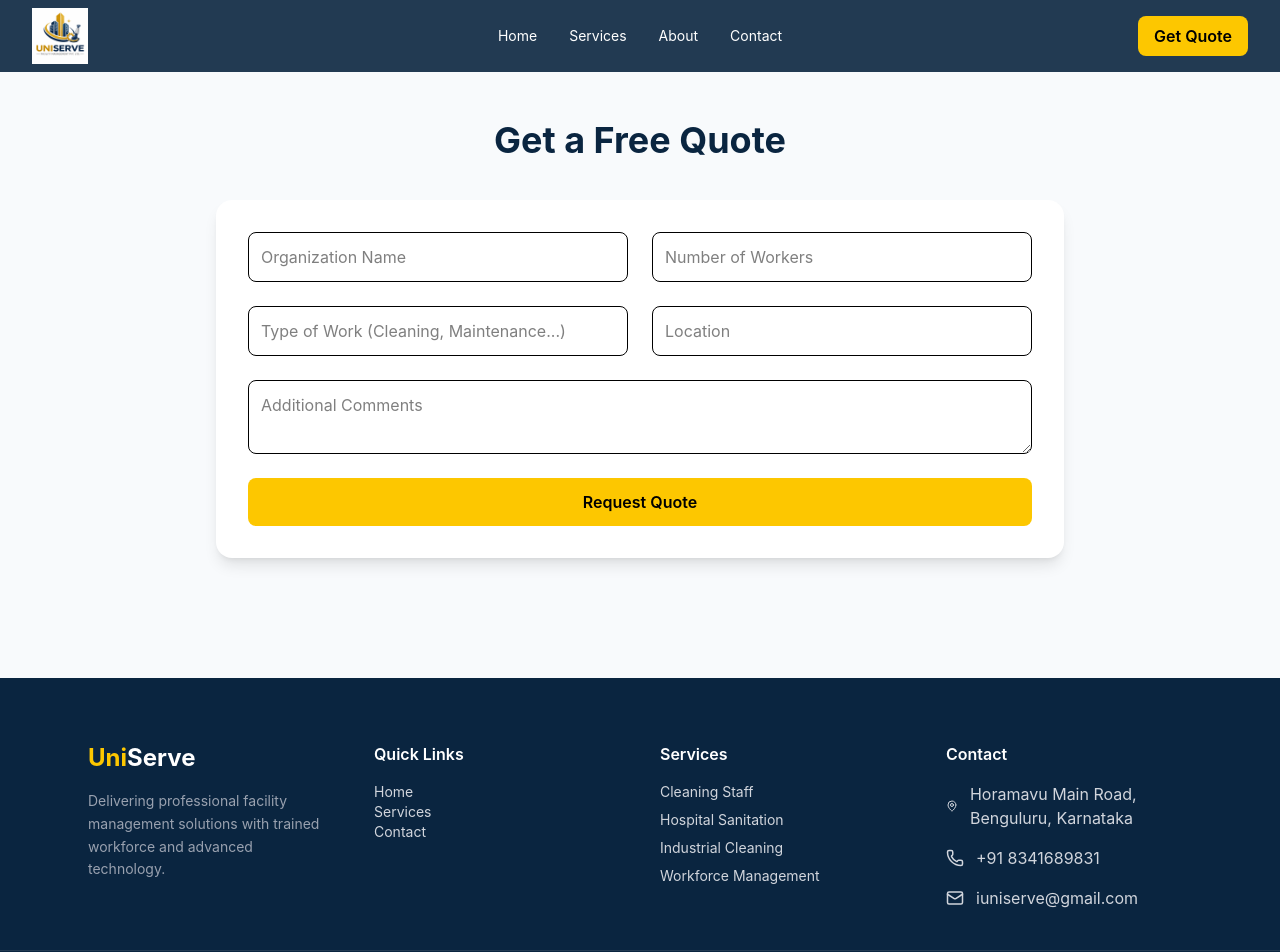
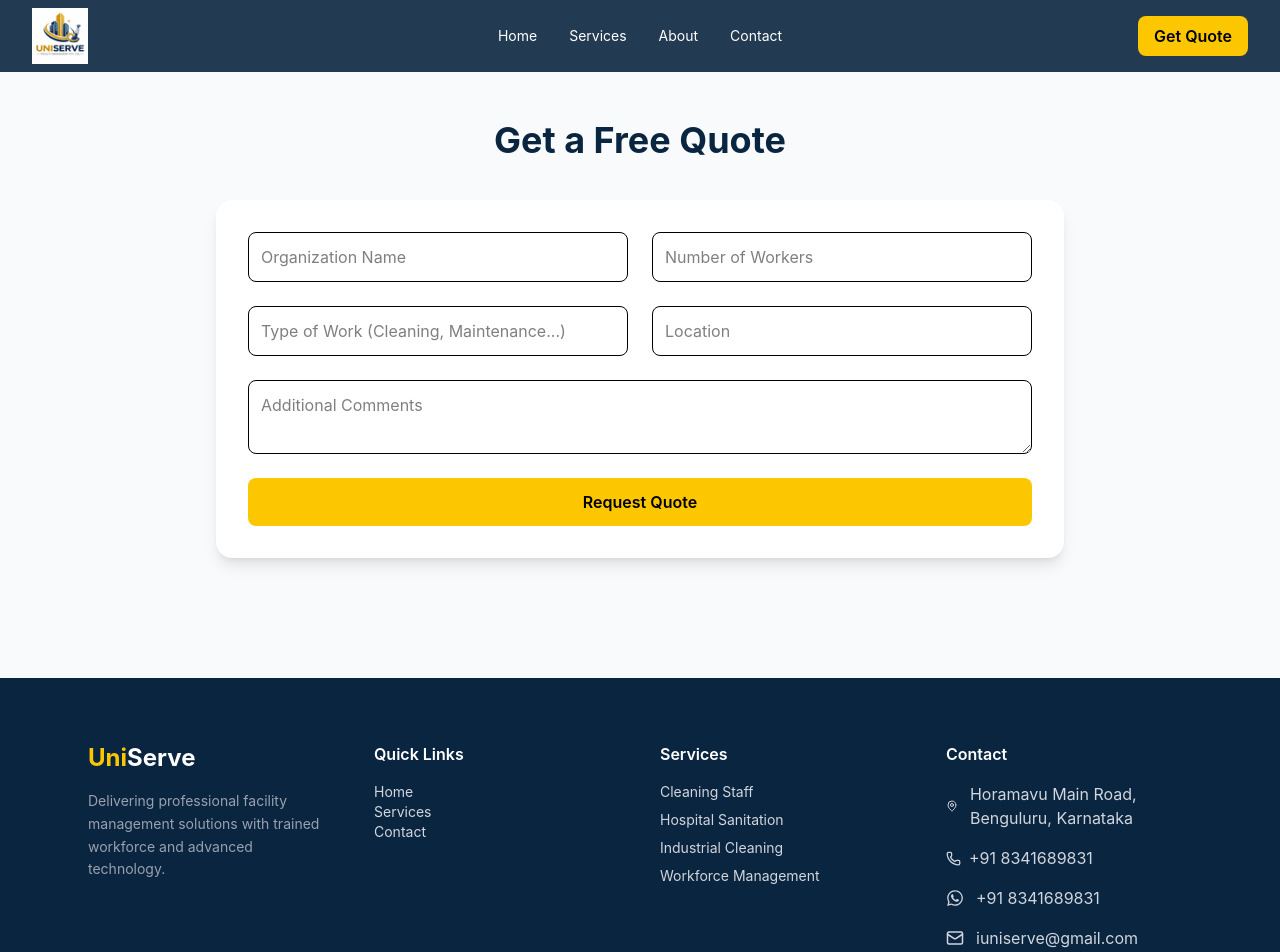
Before and after one commit to iuniserve-ui/uniserve, a React (Vite) app: page /quote in a window 1280 px wide. Shown: the top 952 px of the page. Built offline with nearby package versions, Linux system fonts and the light colour scheme.

Commit message:
added colors

```diff
--- a/package.json
+++ b/package.json
@@ -16,6 +16,7 @@
     "lucide-react": "^1.8.0",
     "react": "^19.2.4",
     "react-dom": "^19.2.4",
+    "react-icons": "^5.6.0",
     "react-router-dom": "^7.14.1"
   },
   "devDependencies": {
--- a/src/components/ContactInfo.jsx
+++ b/src/components/ContactInfo.jsx
@@ -1,4 +1,5 @@
 import { MapPin, Phone, Mail } from "lucide-react";
+import { FaWhatsapp } from "react-icons/fa";
 
 const ContactInfo = () => {
   return (
@@ -20,12 +21,21 @@ const ContactInfo = () => {
       {/* Phone → WhatsApp */}
       <li>
         <a
+          href="tel:+918341689831"
+          className="flex items-center gap-2 hover:text-blue-400 transition"
+        >
+          <Phone size={15} />
+          <span>+91 8341689831</span>
+        </a>
+      </li>
+      <li>
+        <a
           href="https://wa.me/918867456566"
           target="_blank"
           rel="noopener noreferrer"
           className="flex items-center gap-3 hover:text-green-500 transition"
         >
-          <Phone size={18} />
+          <FaWhatsapp size={18} />
           <span>+91 8341689831</span>
         </a>
       </li>
@@ -34,7 +44,7 @@ const ContactInfo = () => {
       <li>
         <a
           href="mailto:iuniserve@gmail.com"
-          className="flex items-center gap-3 hover:text-blue-500 transition"
+          className="flex items-center gap-3 hover:text-cyan-500 transition"
         >
           <Mail size={18} />
           <span>iuniserve@gmail.com</span>
```
Also changed, not shown: 1 other file (tests, documents, lock files or other folders).
